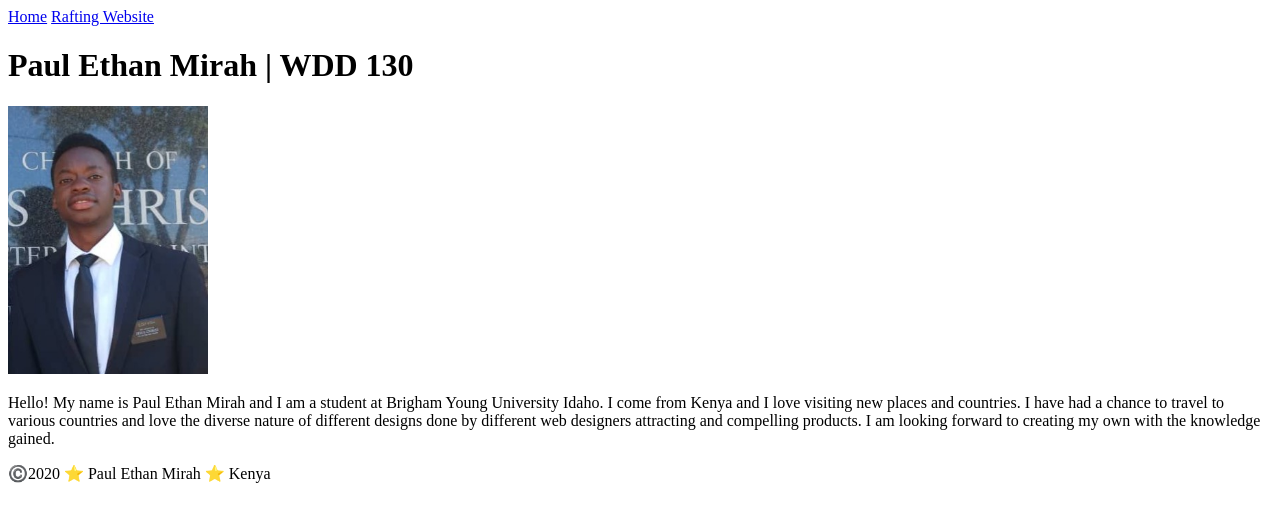
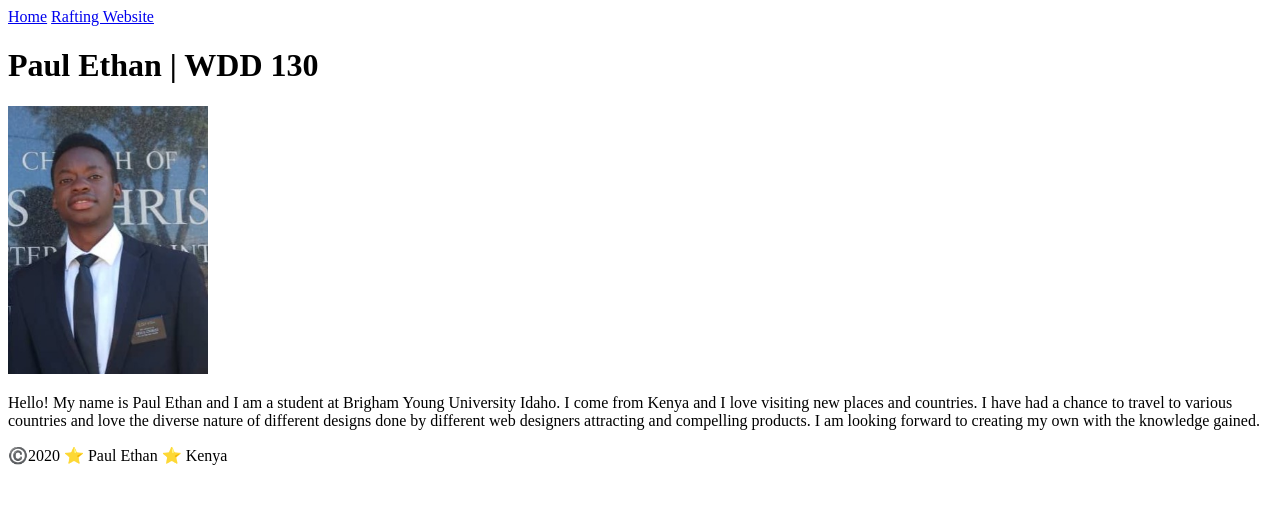
Before and after one commit to trixtrigger-lang/wdd130, a plain HTML site: page index.html in a window 1280 px wide. Drawn offline with Linux system fonts and the light colour scheme.

Commit message:
assignment

```diff
--- a/index.html
+++ b/index.html
@@ -4,7 +4,7 @@
 <head>
     <meta charset="UTF-8">
     <meta name="viewport" content="width=device-width, initial-scale=1.0">
-    <title>PAUL ETHAN MIRAH | WDD 130 | Personal Homepage</title>
+    <title>PAUL ETHAN | WDD 130</title>
 </head>
 
 <body>
@@ -15,15 +15,15 @@
         </nav>
     </header>
     <main>
-        <h1>Paul Ethan Mirah | WDD 130</h1>
-        <img src="images/profile.JPG" alt="my name is Paul Ethan Mirah" width="200">
-        <p>Hello! My name is Paul Ethan Mirah and I am a student at Brigham Young University Idaho. I come from Kenya
+        <h1>Paul Ethan | WDD 130</h1>
+        <img src="images/profile.JPG" alt="my name is Paul Ethan" width="200">
+        <p>Hello! My name is Paul Ethan and I am a student at Brigham Young University Idaho. I come from Kenya
             and I love visiting new places and countries. I have had a chance to travel to various countries and love
             the diverse nature of different designs done by different web designers attracting and compelling products.
             I am looking forward to creating my own with the knowledge gained.</p>
     </main>
     <footer>
-        <P>©️2020 ⭐ Paul Ethan Mirah ⭐ Kenya</P>
+        <P>©️2020 ⭐ Paul Ethan ⭐ Kenya</P>
     </footer>
 </body>
 
```
